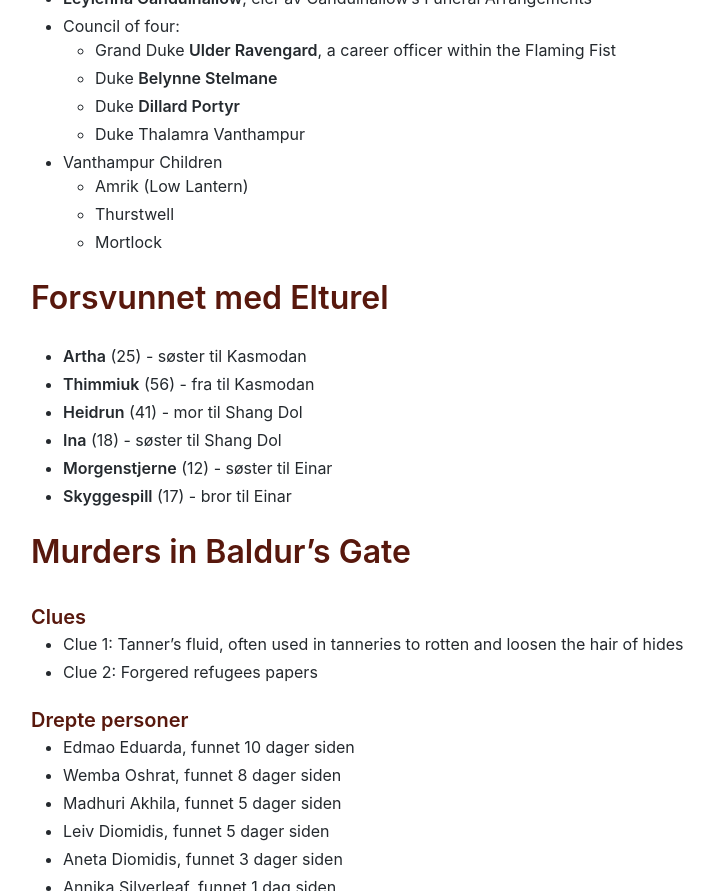
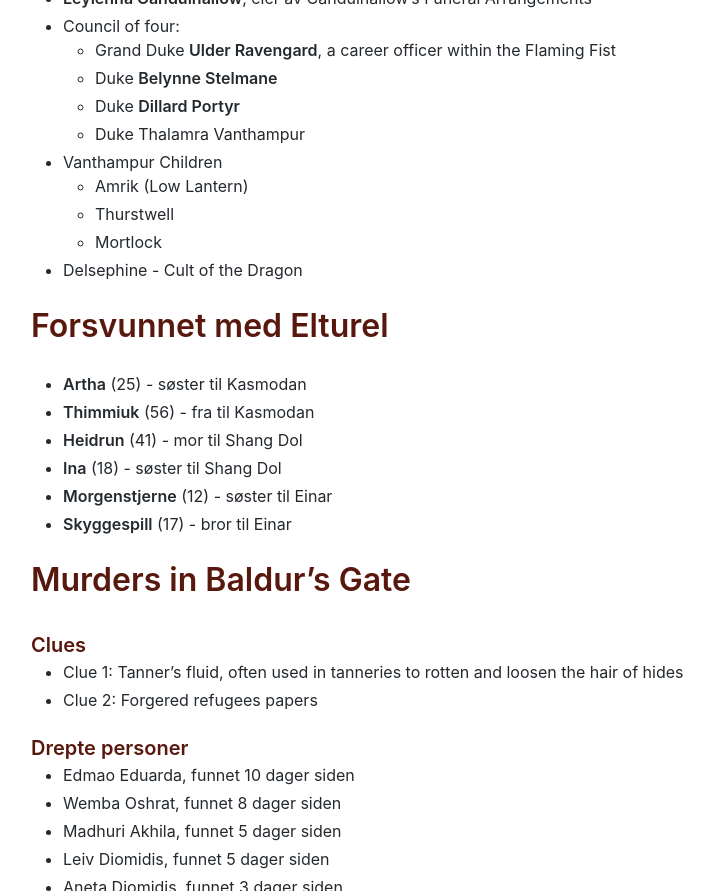
Before and after one commit to mrhelgeklausen/Legacy-of-the-Hellriders, a Jekyll site: the page built from npcs.md, in a window 1280 px wide and 900 px high, scrolled down 733 px, cut to the strip 0-891 px from the top of the window. Shown: the whole strip, without its empty margins (119-833 px from the left). Built offline with Jekyll 4.4.1, drawn with Linux system fonts in a browser that asks for light colours; our own code applies the rules of GitHub Pages for plain Markdown files.

Commit message:
Update npcs.md

```diff
--- a/npcs.md
+++ b/npcs.md
@@ -28,6 +28,7 @@
   - Amrik (Low Lantern)
   - Thurstwell
   - Mortlock
+- Delsephine - Cult of the Dragon
 
 
 # Forsvunnet med Elturel
```
